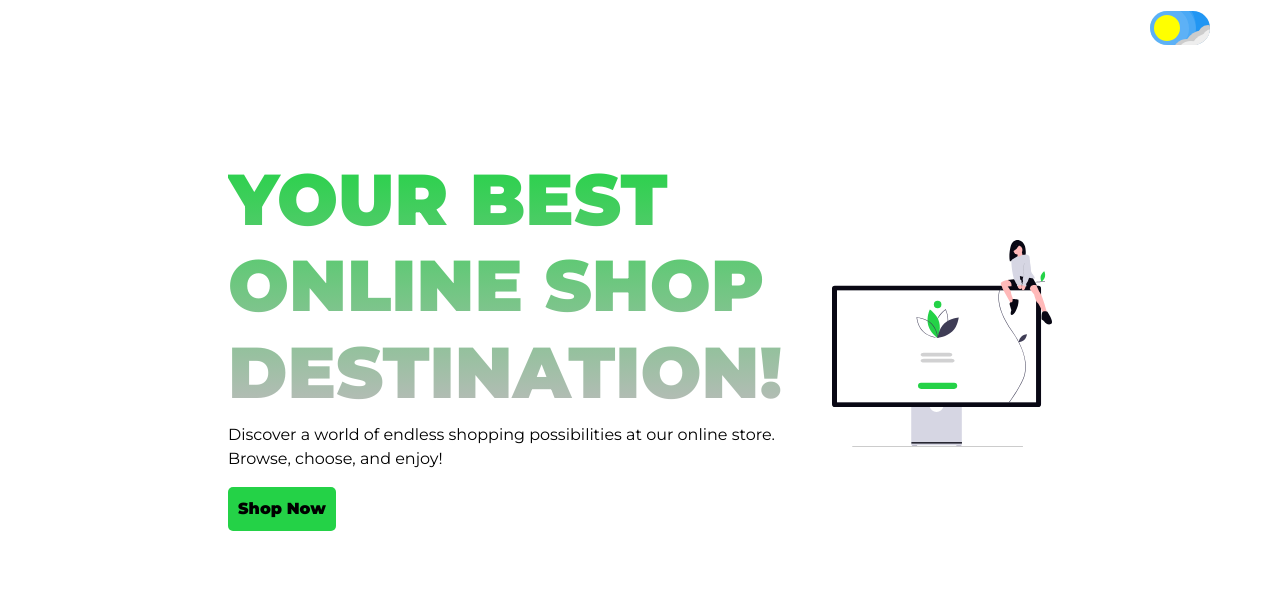
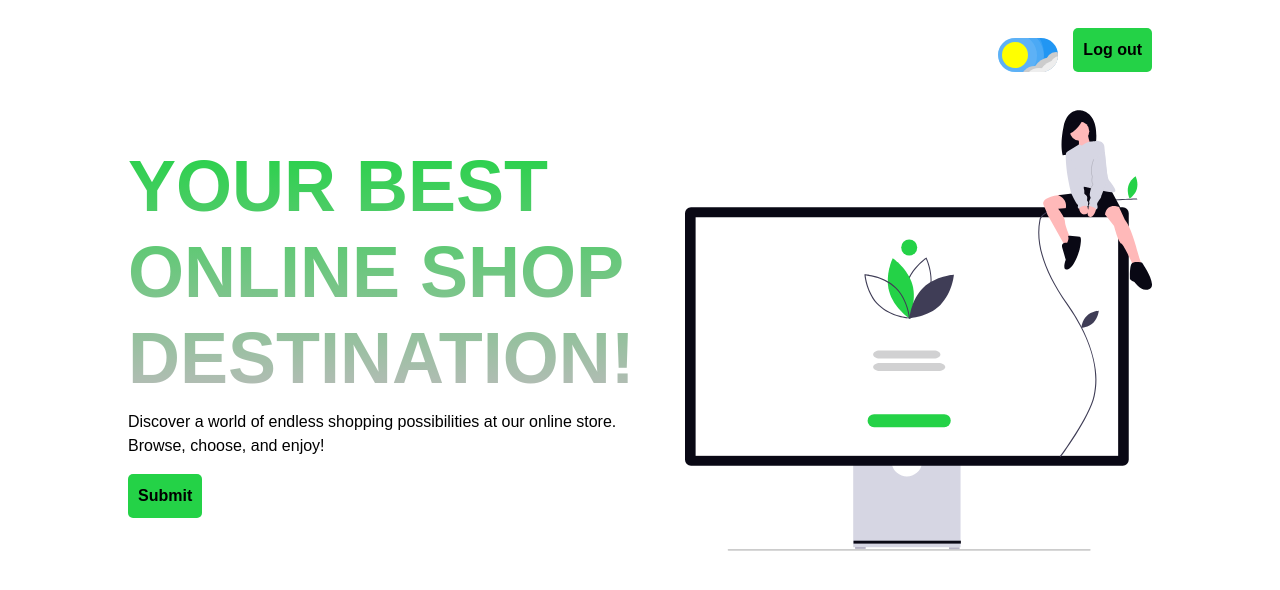
Before and after one commit to ebrahim-mamdoh/next.js-project, a Next.js app in the folder my-app/: page / in a window 1280 px wide. Shown: the top 590 px of the page. Built offline with nearby package versions, Linux system fonts and the light colour scheme.

Commit message:
dark mood

```diff
--- a/my-app/src/app/ToggleSwitch/ToggleSwitch.css
+++ b/my-app/src/app/ToggleSwitch/ToggleSwitch.css
@@ -3,6 +3,7 @@
   display: inline-block;
   width: 60px;
   height: 34px;
+  margin: auto 15px;
 }
 
 .switch #input {
--- a/my-app/src/app/ToggleSwitch/ToggleSwitch.jsx
+++ b/my-app/src/app/ToggleSwitch/ToggleSwitch.jsx
@@ -1,10 +1,23 @@
-
-"use client"
-import React, { useState } from "react";
-import "./ToggleSwitch.css"; // سيتم استيراد ملف CSS هنا
+"use client";
+import React, { useState, useEffect } from "react";
+import "./ToggleSwitch.css";
 
 const ToggleSwitch = () => {
-  const [isChecked, setIsChecked] = useState(false);
+  // استرجاع الوضع الداكن من localStorage أو ضبطه على false كافتراضي
+  const [isChecked, setIsChecked] = useState(() => {
+    return localStorage.getItem("theme") === "dark";
+  });
+
+  // عند تغيير الحالة، نقوم بحفظها في localStorage وتحديث <body>
+  useEffect(() => {
+    if (isChecked) {
+      document.body.classList.add("dark-mode");
+      localStorage.setItem("theme", "dark");
+    } else {
+      document.body.classList.remove("dark-mode");
+      localStorage.setItem("theme", "light");
+    }
+  }, [isChecked]);
 
   const handleToggle = () => {
     setIsChecked(!isChecked);
--- a/my-app/src/app/globals.css
+++ b/my-app/src/app/globals.css
@@ -25,6 +25,24 @@ body {
   -webkit-font-smoothing: antialiased;
   -moz-osx-font-smoothing: grayscale;
 }
+/* الوضع العادي */
+body {
+  background-color: #ffffff;
+  color: #000000;
+  transition: background-color 0.5s, color 0.5s;
+}
+
+/* عند تفعيل الوضع الداكن */
+body.dark-mode {
+  background-color: #121212;
+  color: #ffffff;
+}
+
+/* تحسينات على زر التبديل */
+.slider.dark {
+  background-color: #4a4a4a !important;
+}
+
 
 * {
   box-sizing: border-box;
--- a/my-app/src/app/layout.jsx
+++ b/my-app/src/app/layout.jsx
@@ -1,41 +1,16 @@
-import { Geist, Geist_Mono,Montserrat   } from "next/font/google";
+import { ThemeProvider } from "@/context/ThemeContext";
 import "bootstrap/dist/css/bootstrap.min.css";
-
 import "./globals.css";
 import Navbar from "@/components/Navbar/Navbar";
-
-// استدعاء الخطوط في نطاق الوحدة (Module Scope)
-
-const bodyFont =Montserrat({
-  subsets:['latin'],
-  weight: ["400","900"],
-})
-// const geistSans = Geist({
-//   variable: "--font-geist-sans",
-//   subsets: ["latin"],
-// });
-
-// const geistMono = Geist_Mono({
-//   variable: "--font-geist-mono",
-//   subsets: ["latin"],
-// });
-
-// const lalezar = Lalezar({
-//   subsets: ["arabic"],
-//   weight: ["400"],
-// });
-
-export const metadata = {
-  title: "Create Next App",
-  description: "Generated by create next app",
-};
 
 export default function RootLayout({ children }) {
   return (
     <html lang="en">
-      <body className={`${bodyFont.className} `}>
-      <Navbar/>
-        {children}
+      <body>
+        <ThemeProvider>
+          <Navbar />
+          {children}
+        </ThemeProvider>
       </body>
     </html>
   );
--- a/my-app/src/app/page.jsx
+++ b/my-app/src/app/page.jsx
@@ -2,6 +2,7 @@ import React from 'react';
 import style from './page.module.css';
 import Image from 'next/image';
 import Hero from '../../assets/undraw_digital-artwork_xlmm.svg';
+import Btn from '@/components/BTN/Btn';
 
 export default function Home() {
   return (
@@ -11,10 +12,10 @@ export default function Home() {
         <p className={style.description}>
           Discover a world of endless shopping possibilities at our online store. Browse, choose, and enjoy!
         </p>
-        <button className={style.button}>Shop Now</button>
-      </div>
+        <Btn text="Submit"/>
+        </div>
       <div className={style.col}>
-        <Image src={Hero} alt='hexa Shop' width={500} height={500} className={style.heroImage} />
+        <Image src={Hero} alt='hexa Shop'  className={style.heroImage} />
       </div>
     </div>
   );
--- a/my-app/src/app/page.module.css
+++ b/my-app/src/app/page.module.css
@@ -1,10 +1,11 @@
 .container {
   display: flex;
   align-items: center;
-  padding: 100px;
+  justify-content: space-between;
   width: 80%;
   margin: auto;
   gap: 50px;
+
 }
 
 .col {
@@ -43,7 +44,6 @@
 .heroImage {
   width: 100%;
   height: auto;
-  max-width: 500px;
   object-fit: contain;
 }
 
--- /dev/null
+++ b/my-app/src/components/BTN/Btn.jsx
@@ -0,0 +1,10 @@
+import React from "react";
+import style from "./Btn.module.css";
+
+export default function Btn({ text = "Default", onClick }) {
+  return (
+    <button className={style.button} onClick={onClick}>
+      {text}
+    </button>
+  );
+}
--- /dev/null
+++ b/my-app/src/components/BTN/Btn.module.css
@@ -0,0 +1,16 @@
+.button {
+    background-color: var(--color-primary);
+    color: var(--color-white);
+    padding: 10px;
+    border: none;
+    cursor: pointer;
+    border-radius: var(--border-radius);
+    transition: background-color 0.3s ease, transform 0.3s ease;
+    width: max-content;
+    font-weight: bold;
+  }
+
+  .button:hover {
+    background-color: var(--color-secondary);
+    transform: scale(1.05);
+  }
--- a/my-app/src/components/Navbar/Navbar.jsx
+++ b/my-app/src/components/Navbar/Navbar.jsx
@@ -1,12 +1,13 @@
 import Link from "next/link"
-import style from './navbar.module.css'
+import style from './navbar.module.css'; // Correct import
 import ToggleSwitch from "@/app/ToggleSwitch/ToggleSwitch"
+import Btn from "../BTN/Btn"
 
 export default function Navbar() {
   return (
     <>
-
-      <nav className="navbar navbar-expand-lg navbar-dark container">
+      <div className={style.nav}>
+        <nav className="navbar navbar-expand-lg navbar-dark  ">
           <a className="navbar-brand" href="/">Navbar</a>
 
 
@@ -19,13 +20,23 @@ export default function Navbar() {
               <Link className="nav-item nav-link" href="/about">About</Link>
               <Link className="nav-item nav-link" href="/contact">Contact</Link>
 
+            </div>
+
+
+
+              <div className="display-flex">
+                <ToggleSwitch />
+                 <Btn text="Log out"></Btn>
+            </div>
+
 
 
           </div>
+        </nav>
 
-          <ToggleSwitch />
       </div>
-      </nav>
+
+
     </>
   )
 }
--- a/my-app/src/components/Navbar/Navbar.module.css
+++ b/my-app/src/components/Navbar/Navbar.module.css
@@ -1,3 +1,5 @@
 .nav{
-color: white !important   ;
+    width: 80% !important;
+    margin: auto ;
+    padding: 20px 0 30px!important;
 }
--- /dev/null
+++ b/my-app/src/context/ThemeContext.jsx
@@ -0,0 +1,42 @@
+"use client"; // لضمان عمله في بيئة المتصفح فقط
+import { createContext, useContext, useState, useEffect } from "react";
+
+// 1️⃣ إنشاء السياق (Context)
+const ThemeContext = createContext();
+
+// 2️⃣ إنشاء الموفر (Provider) لإدارة الحالة
+export const ThemeProvider = ({ children }) => {
+  const [mode, setMode] = useState("light");
+
+  // عند تحميل التطبيق، نحاول استرجاع آخر وضع تم تخزينه
+  useEffect(() => {
+    const savedTheme = localStorage.getItem("theme");
+    if (savedTheme) {
+      setMode(savedTheme);
+      document.documentElement.classList.add(savedTheme);
+    }
+  }, []);
+
+  // دالة التبديل بين الوضع الفاتح والداكن
+  const toggleTheme = () => {
+    setMode((prevMode) => {
+      const newMode = prevMode === "light" ? "dark" : "light";
+      localStorage.setItem("theme", newMode);
+
+      // إزالة الوضع السابق وإضافة الوضع الجديد إلى العنصر <html>
+      document.documentElement.classList.remove(prevMode);
+      document.documentElement.classList.add(newMode);
+
+      return newMode;
+    });
+  };
+
+  return (
+    <ThemeContext.Provider value={{ mode, toggleTheme }}>
+      {children}
+    </ThemeContext.Provider>
+  );
+};
+
+// 3️⃣ إنشاء `useTheme` لتسهيل الوصول إلى السياق
+export const useTheme = () => useContext(ThemeContext);
```
Lines whose indentation alone changed are shown as unchanged.
